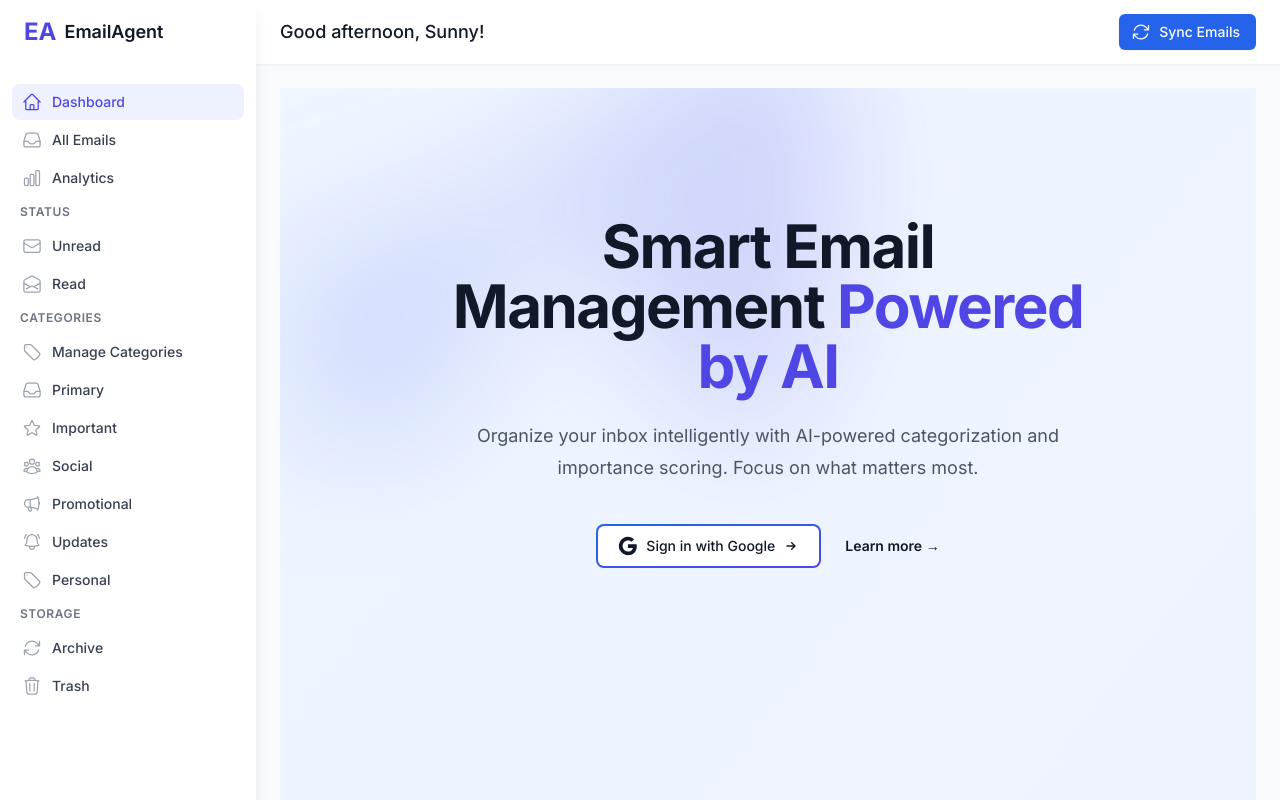
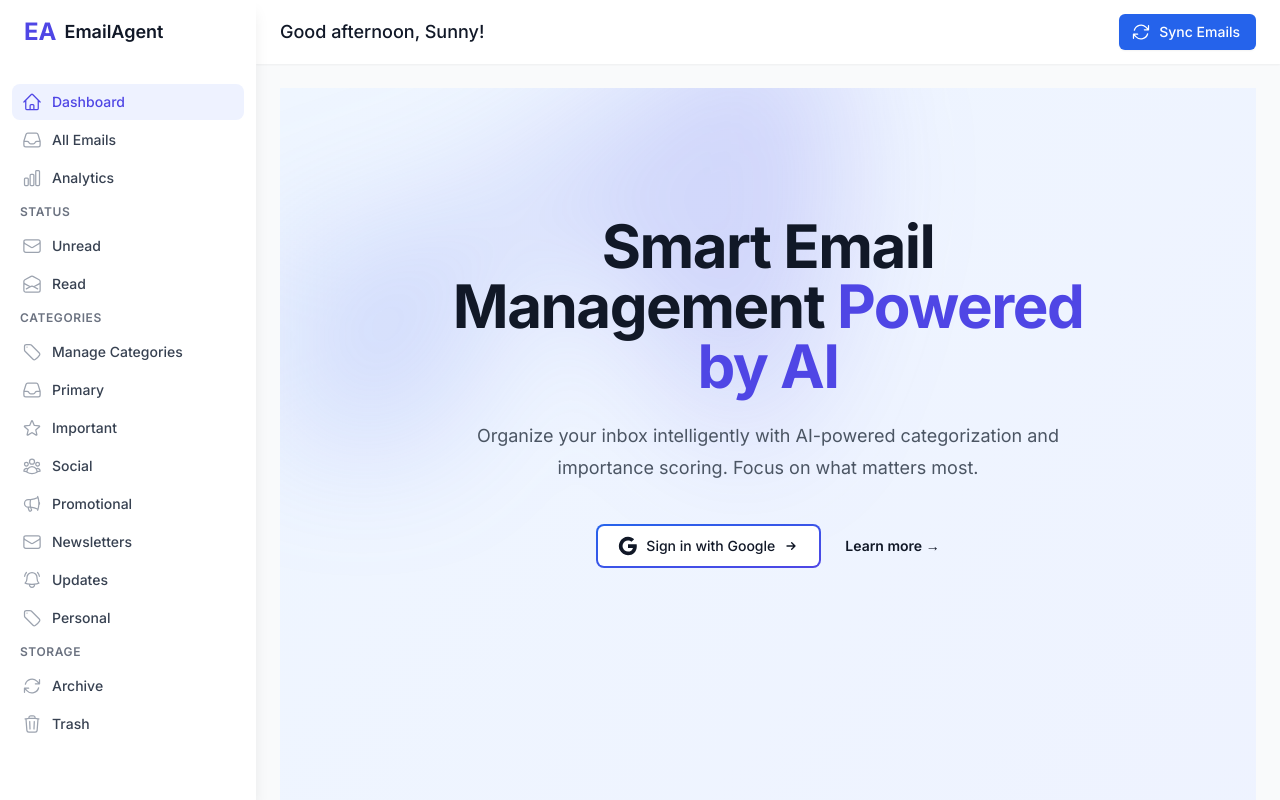
Before and after one commit to nehakayiti/email_agent, a Next.js app in the folder frontend/: page / in a window 1280 px wide. Shown: the top 800 px of the page. Built offline with nearby package versions, Linux system fonts and the light colour scheme; no server answers.

Commit message:
added newletter filter

```diff
--- a/frontend/src/components/layout/main-layout.tsx
+++ b/frontend/src/components/layout/main-layout.tsx
@@ -46,6 +46,7 @@ const baseNavigation: NavItem[] = [
   { name: 'Important', href: '/emails?label=IMPORTANT', icon: StarIcon, type: 'link' },
   { name: 'Social', href: '/emails?category=social', icon: UserGroupIcon, type: 'link' },
   { name: 'Promotional', href: '/emails?category=promotional', icon: MegaphoneIcon, type: 'link' },
+  { name: 'Newsletters', href: '/emails?category=newsletters', icon: EnvelopeIcon, type: 'link' },
   { name: 'Updates', href: '/emails?category=updates', icon: BellAlertIcon, type: 'link' },
   { name: 'Personal', href: '/emails?category=personal', icon: TagIcon, type: 'link' },
 
```
